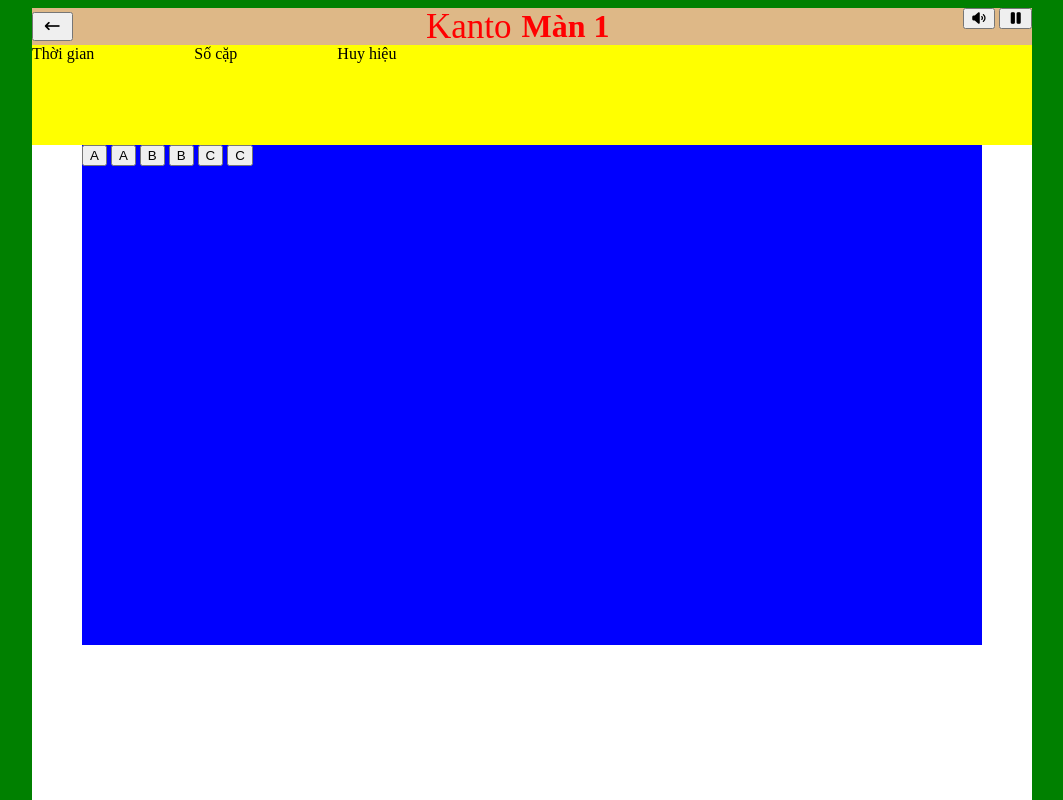
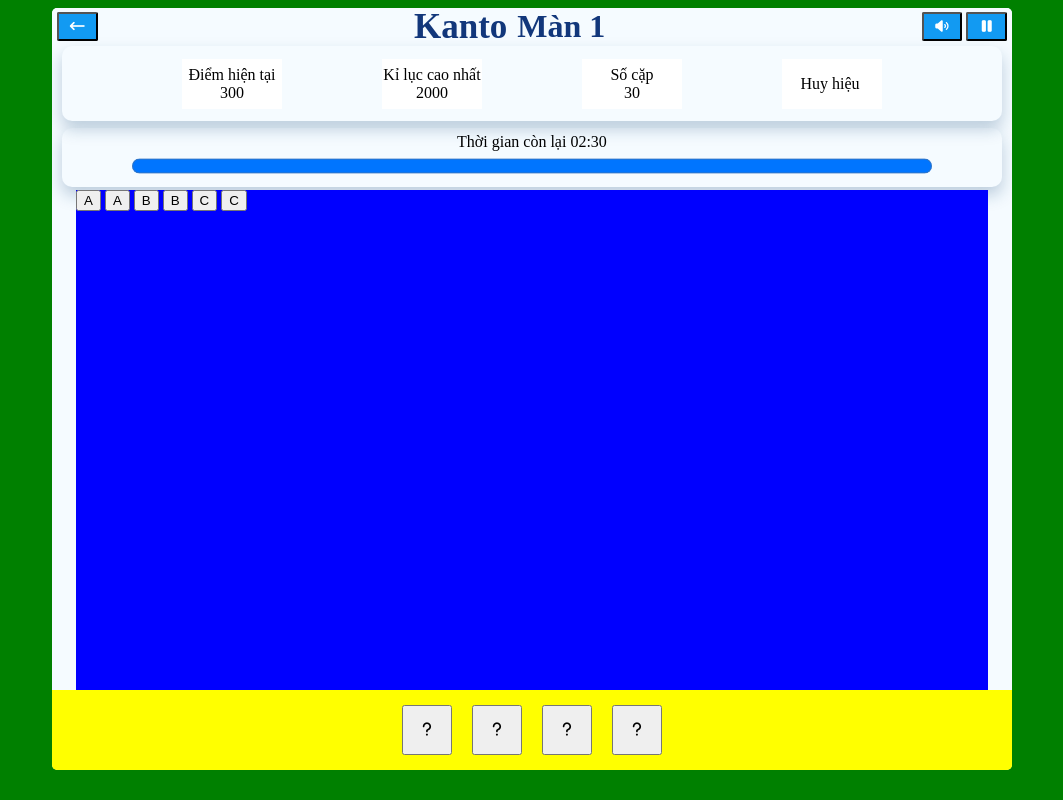
Before and after one commit to VanTruongpfs/game_pikachu, a website: page src/index.html in a window 1280 px wide. Shown: the top 800 px of the page, without its empty margins (108-1171 px from the left). Drawn offline with Linux system fonts and the light colour scheme.

Commit message:
CSS header màn hình game

```diff
--- a/src/css/gameScreen.scss
+++ b/src/css/gameScreen.scss
@@ -1,26 +1,38 @@
-
-body{
-align-items: center;
-background-color: green;
+$primary-blue: #129af2;
+$dark-blue: #0861c7;
+$navy: #12377b;
+$panel-background: #f5fbff;
+html, body{
+  align-items: center;
+  background-color: green;
   display: flex;
   justify-content: center;
+  //background-image: url("") ;
+  overflow: hidden;
+  border-radius: 5px;
 }
 .game-screen{
-  background-color: white;
-  height: 1000px;
-  width: 1000px;
+  background-color: $panel-background;
+  height: fit-content;
+  width: 120vh;
+  border-radius: 5px;
   header{
-    color: red;
+    color: $navy;
+    font-weight: bold;
     display: flex;
     justify-content: space-between;
     width: 100%;
     height: 37px;
-    background-color: burlywood;
+    background-color: $panel-background;
     .btn-back{
       height: fit-content;
       width: fit-content;
       padding: 5px 10px;
       align-self: center;
+      margin-left: 5px;
+      border-radius: 2px;
+      background-color: $primary-blue;
+      color: white;
     }
     .level-title{
       display: flex;
@@ -35,20 +47,82 @@
         align-self: center;
       }
     }
+    .header-actions{
+      display: block;
+      margin: auto 0;
+      margin-right: 5px;
+      button{
+        background-color: $primary-blue;
+        color: white;
+        border-radius: 2px;
+        padding: 5px 10px;
+      }
+    }
   }
   .game-info{
-    width: 100%;
-    height: 100px;
-    background-color: yellow;
+    width: 98%;
+    height: 75px;
+    background-color: $panel-background;
     display: flex;
     flex-direction: row;
+    justify-content: center;
+    align-items: center;
     gap:100px;
+    transform: translateY(-3px);
+    box-shadow: 0 8px 16px rgba(20, 70, 120, 0.25);
+    align-self: center;
+    margin: 4px auto;
+    border-radius: 10px;
+    div{
+      background-color: white;
+      width: 100px;
+      height: 50px;
+      text-align: center;
+      align-content: center;
+      p{
+        margin: 0;
+      }
+    }
   }
   .game-content{
-    width: 90%;
+    width: 95%;
     height: 500px;
     background-color: blue;
     display: block;
     margin: 0 auto;
   }
+  .game-progress{
+    width: 98%;
+    height: fit-content;
+    text-align: center;
+    align-content: center;
+    padding: 5px 0;
+    border-radius: 10px;
+    margin: 3px auto;
+    background-color: $panel-background;
+    box-shadow: 0 8px 16px rgba(20, 70, 120, 0.25);
+    .progress-track{
+      width: 85%;
+      height: 30px;
+      margin: 0;
+    }
+  }
+  .footer-game{
+    width: 100%;
+    height: fit-content;
+    background-color: yellow;
+    display: flex;
+    justify-content: center;
+    align-items: center;
+    padding: 15px 0;
+    .container-support{
+      display: flex;
+      flex-direction: row;
+      gap: 20px;
+      .btn-support{
+        width: 50px;
+        height: 50px;
+      }
+    }
+  }
 }
--- a/src/index.html
+++ b/src/index.html
@@ -27,19 +27,33 @@
         </header>
         <section class="game-info">
             <div>
-                <i></i>
-                <span>Thời gian</span>
+                <p>Điểm hiện tại</p>
+                <p>300</p>
             </div>
             <div>
-                <i></i>
-                <span>Số cặp</span>
+                <p>Kỉ lục cao nhất</p>
+                <p>2000</p>
             </div>
             <div>
-                <i></i>
+                <p>Số cặp</p>
+                <p>30</p>
+            </div>
+            <div>
                 <span>Huy hiệu</span>
+                <img src="" alt="">
             </div>
         </section>
+        <section class="game-progress">
+            <div class="progress-heading">
+                <label for="time-progress">
+                    Thời gian còn lại
+                </label>
 
+                <output id="time-left">02:30</output>
+            </div>
+
+            <progress id="time-progress" class="progress-track" max="150" value="150">100%</progress>
+        </section>
         <section class="game-content">
             <div class="board-wrapper">
                 <div id="game-board" class="game-board">
@@ -52,6 +66,22 @@
                 </div>
             </div>
         </section>
+        <footer class="footer-game">
+            <div class="container-support">
+                <button class="btn-support">
+                    <i class="fa-solid fa-question"></i>
+                </button>
+                <button class="btn-support">
+                    <i class="fa-solid fa-question"></i>
+                </button>
+                <button class="btn-support">
+                    <i class="fa-solid fa-question"></i>
+                </button>
+                <button class="btn-support">
+                    <i class="fa-solid fa-question"></i>
+                </button>
+            </div>
+        </footer>
     </main>
 </body>
 </html>
```
Also changed, not shown: src/css/gameScreen.css, 1 other file.
